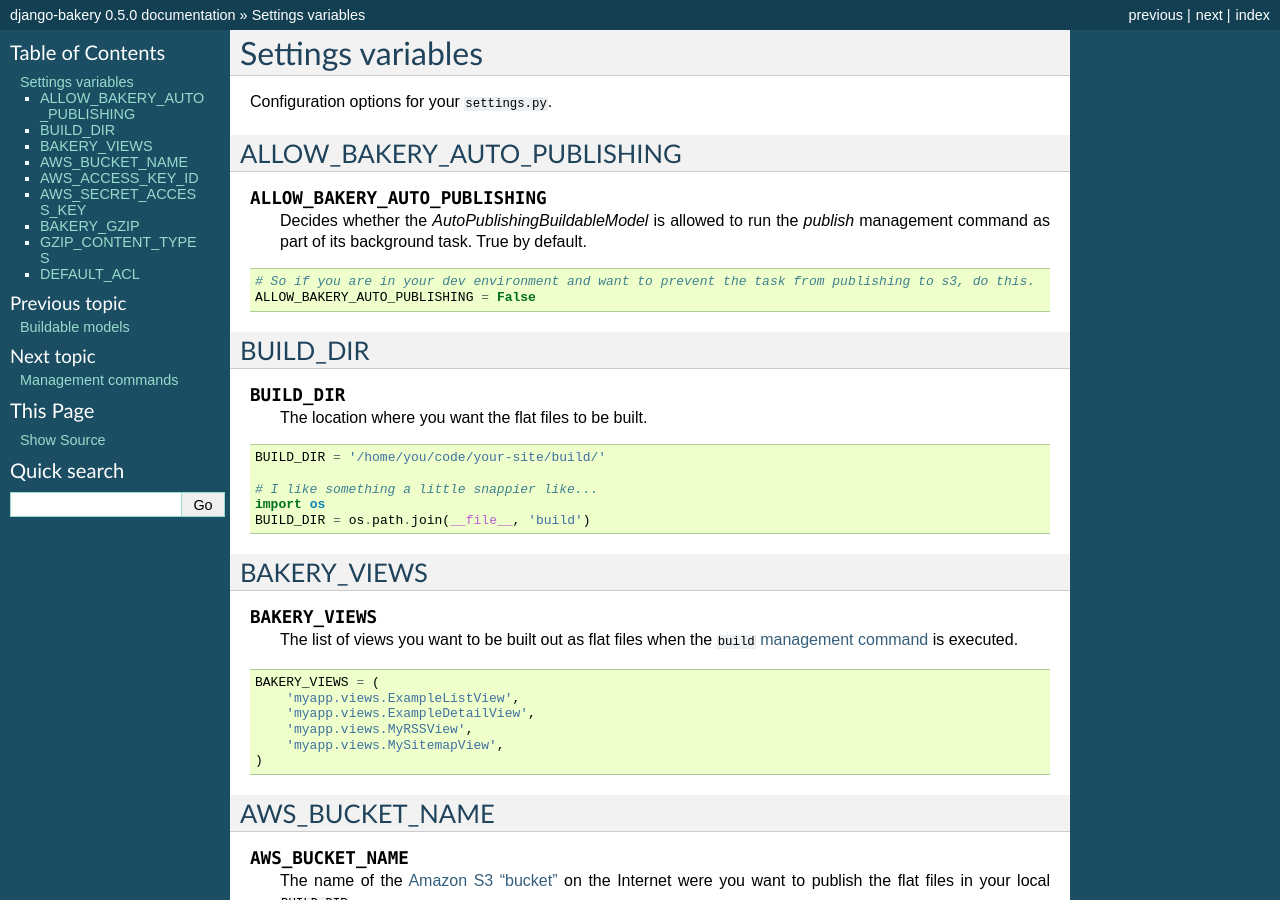
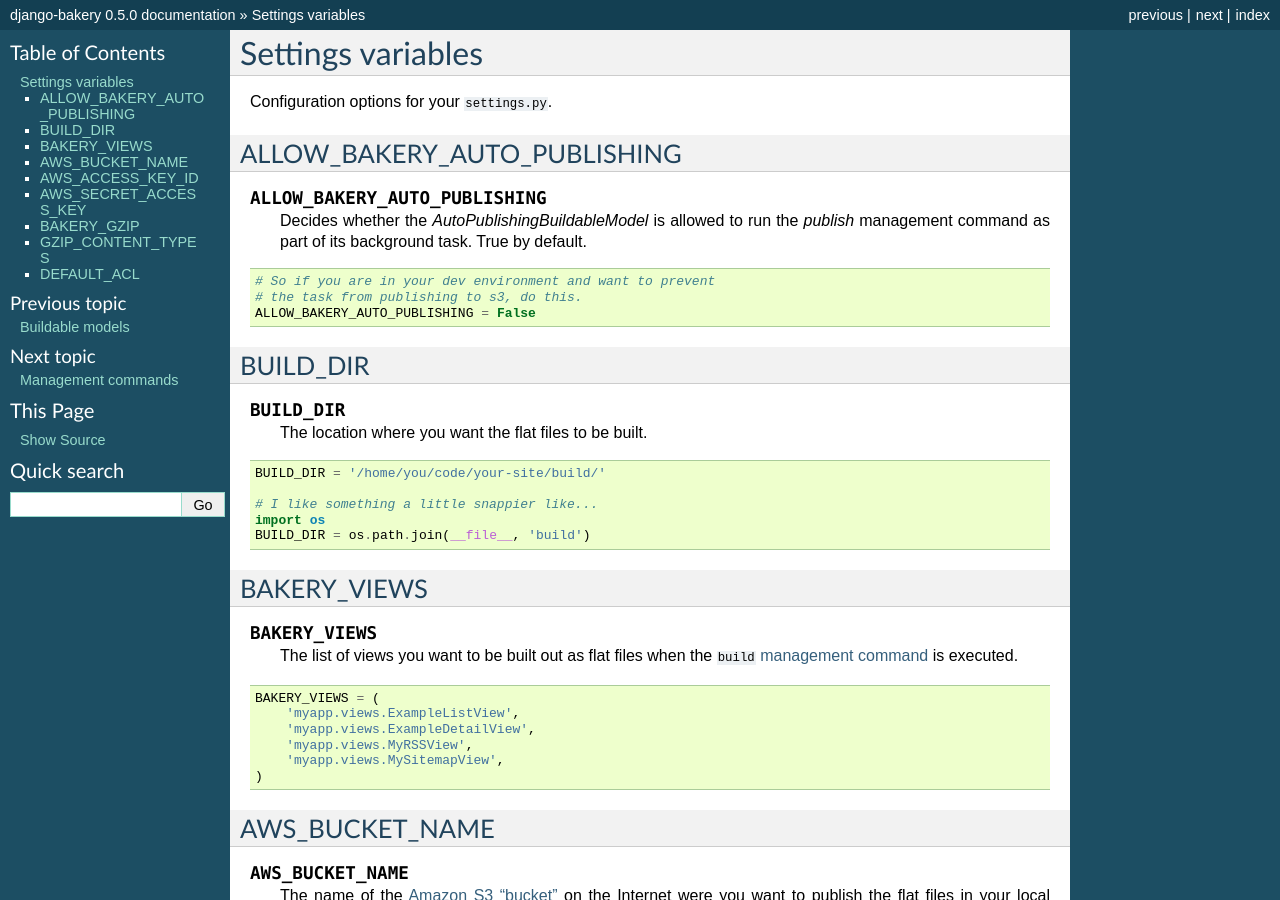
Before and after one commit to Sibizwan5/django-bakery, a Sphinx documentation site: the page built from docs/settingsvariables.rst, in a window 1280 px wide and 900 px high. Built offline with Sphinx 7.4.7, drawn with Linux system fonts in a browser that asks for light colours.

Commit message:
Docs style

```diff
--- a/docs/buildablemodels.rst
+++ b/docs/buildablemodels.rst
@@ -4,7 +4,7 @@
 Models that build themselves
 ----------------------------
 
-If your site pub­lishes a large data­base, the build-and-pub­lish routine can take
+If your site pub­lishes numerous pages built from a large data­base, the build-and-pub­lish routine can take
 a long time to run. Some­times that’s ac­cept­able, but if you’re peri­od­ic­ally
 mak­ing small up­dates to the site it can be frus­trat­ing to wait for the en­tire
 data­base to re­build every time there’s a minor edit.
--- a/docs/settingsvariables.rst
+++ b/docs/settingsvariables.rst
@@ -13,7 +13,8 @@
 
 .. code-block:: python
 
-    # So if you are in your dev environment and want to prevent the task from publishing to s3, do this.
+    # So if you are in your dev environment and want to prevent
+    # the task from publishing to s3, do this.
     ALLOW_BAKERY_AUTO_PUBLISHING = False
 
 BUILD_DIR
```
Also changed, not shown: 9 other files.
